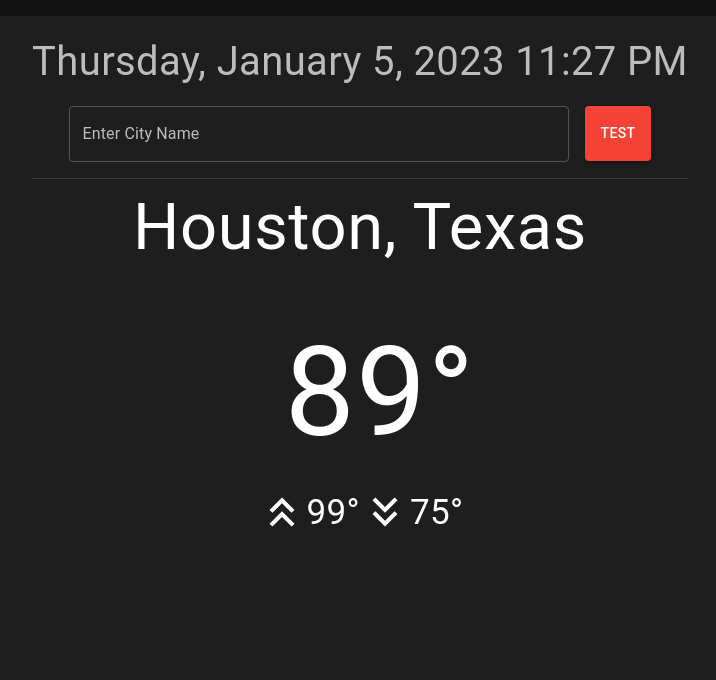
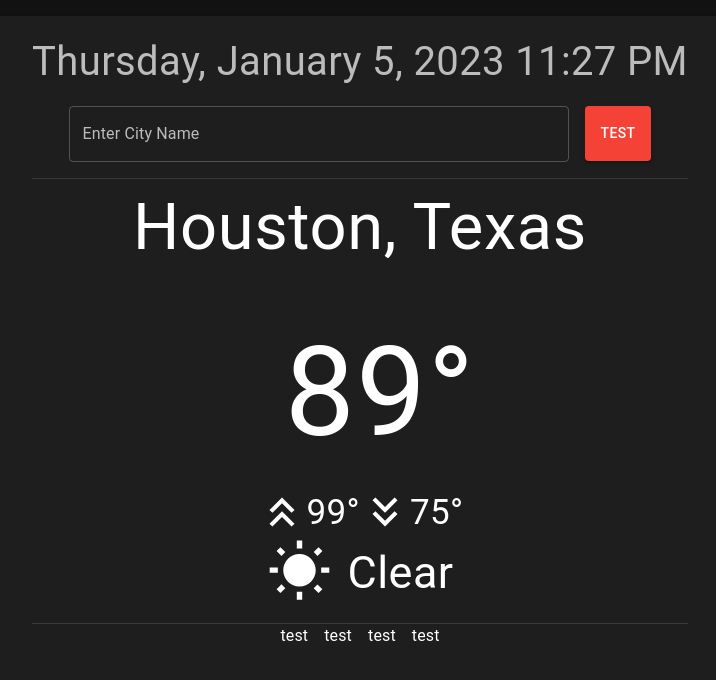
Before and after one commit to askkew/Weather-App, a React (Create React App) app: page / in a window 1280 px wide. Shown: the top 680 px of the page, without its empty margins (280-996 px from the left). Built offline with nearby package versions, Linux system fonts and the light colour scheme.

Commit message:
first commit

```diff
--- a/src/App.js
+++ b/src/App.js
@@ -6,7 +6,12 @@ import { Card, CardActions, CardContent, Button, Typography, Box, Grid, TextFiel
 import { styled } from '@mui/material';
 import KeyboardDoubleArrowUpIcon from '@mui/icons-material/KeyboardDoubleArrowUp';
 import KeyboardDoubleArrowDownIcon from '@mui/icons-material/KeyboardDoubleArrowDown';
+import WbSunnyIcon from '@mui/icons-material/WbSunny';
 import moment from 'moment';
+
+const Testtest = styled('div')({
+
+})
 
 const CenterCard = styled(Card)({
   display: 'flex',
@@ -22,6 +27,11 @@ const Searcharea = styled('div')({
 })
 
 const Highlow = styled('div')({
+  display: 'flex',
+  justifyContent: 'center',
+})
+
+const Conditions = styled('div')({
   display: 'flex',
   justifyContent: 'center',
 })
@@ -90,6 +100,33 @@ function App() {
                   75°
                 </Typography>
               </Highlow>
+              <Conditions>
+                <WbSunnyIcon sx={{ fontSize: 65}}/>
+                <Typography sx={{ fontSize: 45, marginBottom: 0, marginLeft: 2, display: 'flex', justifyContent: 'center', }} color="text.primary" gutterBottom>
+                  Clear
+                </Typography>
+              </Conditions>
+              <Divider sx={{paddingBottom: 2}}></Divider>
+              <Testtest>
+                  <Grid sx={{ flexGrow: 1 }} container spacing={2}>
+                    <Grid item xs={12}>
+                        <Grid container justifyContent="center" spacing={2}>
+                            <Grid item>
+                                test
+                            </Grid>
+                            <Grid item>
+                                test
+                            </Grid>
+                            <Grid item>
+                                test
+                            </Grid>
+                            <Grid item>
+                                test
+                            </Grid>
+                        </Grid>
+                      </Grid>
+                    </Grid>
+              </Testtest>
             </CardContent>
         </Card>
       </Grid>
```
Also changed, not shown: src/components/forecast/index.js (added, +7 -0 lines).
